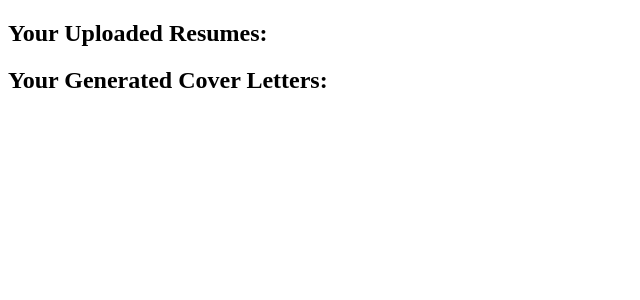
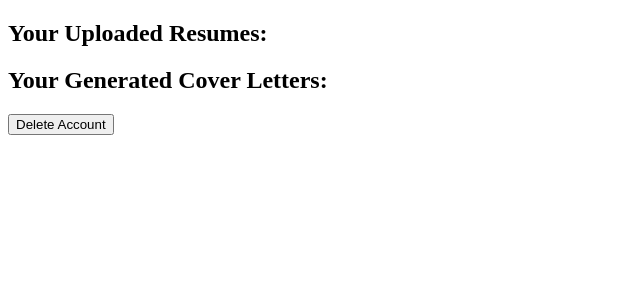
Before and after one commit to AnthonySinitsa/cover-me-resume, a Django app: page /profile/ in a window 1280 px wide. Shown: the part 26-326 px from the top of the page, without its empty margins (0-640 px from the left). Run offline with Django 4.2, Linux system fonts and the light colour scheme; the visitor is signed in with stand-in values (Sample User, id 1); data that the repository does not hold is empty; parts of the project's set-up code (start-up, migrations or seed data) failed here and were passed over.

Commit message:
account deletion added

```diff
--- a/templates/profile.html
+++ b/templates/profile.html
@@ -22,4 +22,45 @@
     {% endfor %}
 </ul>
 
+<!-- Delete Account Button -->
+<button id="deleteAccountBtn">Delete Account</button>
+
+<!-- Modal for Account Deletion Confirmation -->
+<div id="deleteAccountModal" style="display:none;">
+    <p>Are you sure you want to delete your account?</p>
+    <button id="confirmDeleteBtn">Yes</button>
+    <button id="cancelDeleteBtn">No</button>
+</div>
+
+<script>
+document.getElementById("deleteAccountBtn").addEventListener("click", function() {
+    // Show the modal when the delete button is clicked
+    document.getElementById("deleteAccountModal").style.display = "block";
+});
+
+document.getElementById("confirmDeleteBtn").addEventListener("click", function() {
+    // Send a POST request to delete the account
+    fetch('/delete_account/', {
+        method: 'POST',
+        headers: {
+            'X-CSRFToken': '{{ csrf_token }}'
+        }
+    })
+    .then(response => {
+        if (response.ok) {
+            // Redirect to home or login page after successful deletion
+            window.location.href = '/';
+        } else {
+            alert("Error deleting account.");
+        }
+    });
+});
+
+document.getElementById("cancelDeleteBtn").addEventListener("click", function() {
+    // Hide the modal if user cancels
+    document.getElementById("deleteAccountModal").style.display = "none";
+});
+</script>
+
+
 {% endblock %}
--- a/web_app/urls.py
+++ b/web_app/urls.py
@@ -11,4 +11,5 @@ urlpatterns = [
   path('download_cover_letter/<int:cover_letter_id>/', views.download_cover_letter, name='download_cover_letter_by_id'),
   path('delete_cover_letter/<int:letter_id>/', views.delete_cover_letter, name='delete_cover_letter'),
   path('task_status/<str:task_id>/', views.check_task_status, name='check_task_status'),
+  path('delete_account/', views.delete_account, name='delete_account'),
 ]
--- a/web_app/views.py
+++ b/web_app/views.py
@@ -10,6 +10,7 @@ from django.shortcuts import render, redirect, get_object_or_404
 from django.urls import reverse
 from .forms import UserRegisterForm, ResumeUploadForm
 from django.contrib.auth.decorators import login_required
+from django.contrib.auth import logout
 from .models import Resume, CoverLetter
 from django.http import JsonResponse, FileResponse, HttpResponse
 from django.conf import settings
@@ -203,3 +204,12 @@ def check_task_status(request, task_id):
     'result': task.result,
   }
   return JsonResponse(response_data)
+
+
+@login_required
+def delete_account(request):
+  if request.method == 'POST':
+    user = request.user
+    user.delete()
+    logout(request)
+    return redirect('/')
```
Also changed, not shown: README.md, 1 other file.
